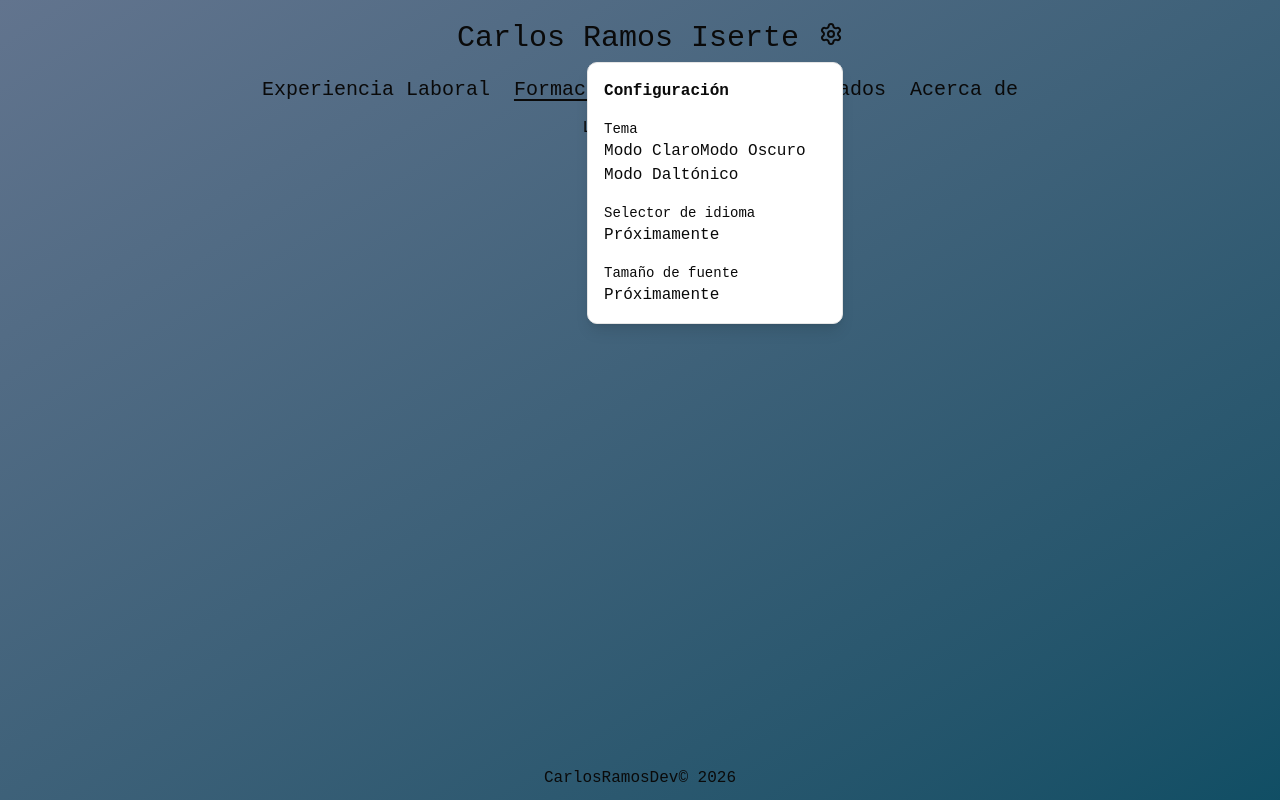
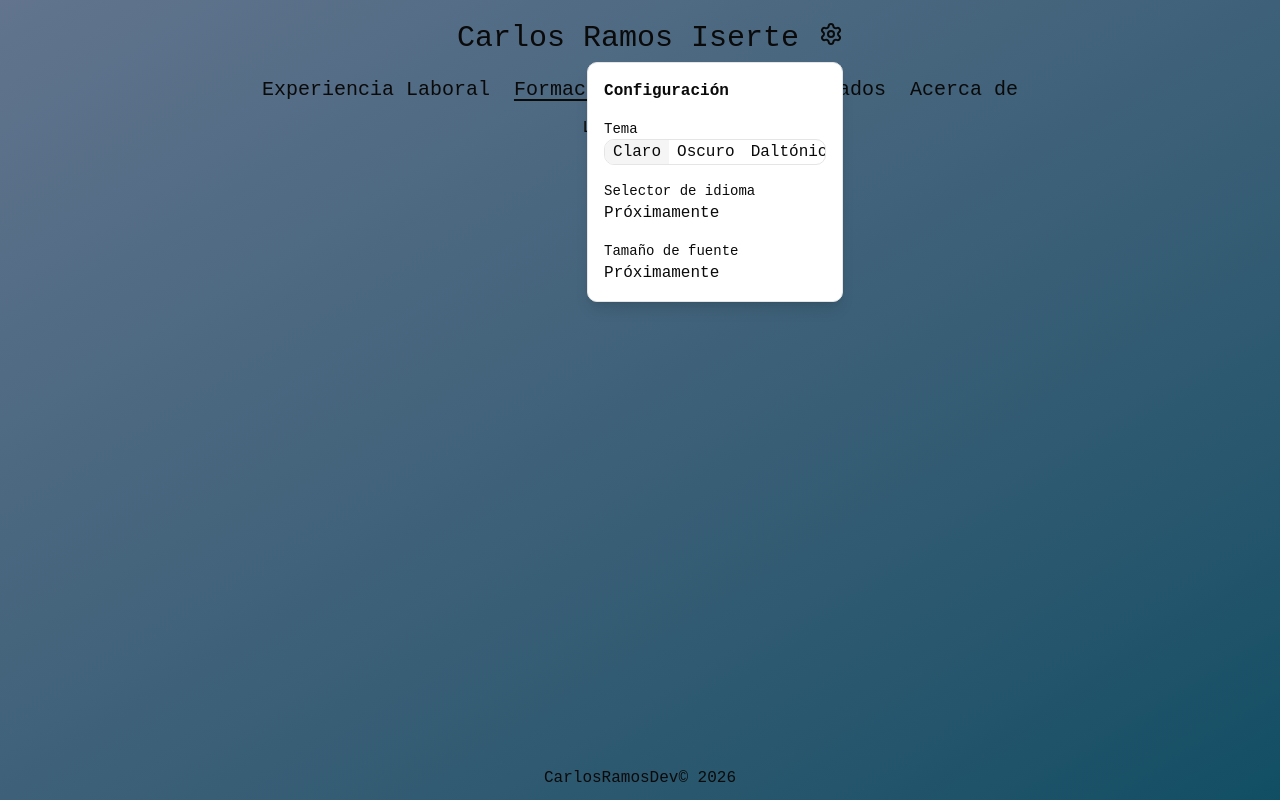
Before and after one commit to CarlosRamosDeveloper/portfolio, a React (Vite) app: page / in a window 1280 px wide. Both pictures are taken after a click on the button "Abrir Configuración". Built offline with nearby package versions, Linux system fonts and the light colour scheme.

Commit message:
implemented new ui for theme selection

```diff
--- a/src/portfolio/components/PortfolioLanguageSettings.tsx
+++ b/src/portfolio/components/PortfolioLanguageSettings.tsx
@@ -1,12 +1,28 @@
 import { useTheme } from '../hooks/useTheme';
 
 export const PortfolioLanguageSettings = () => {
-  const { setTheme } = useTheme();
+  const { theme, setTheme } = useTheme();
+
   return (
-    <>
-      <button onClick={() => setTheme('light')}>Modo Claro</button>
-      <button onClick={() => setTheme('dark')}>Modo Oscuro</button>
-      <button onClick={() => setTheme('colorblind')}>Modo Daltónico</button>
-    </>
+    <div className="flex rounded-lg border border-border overflow-hidden">
+      <button
+        className={`px-2 ${theme === 'light' ? 'bg-muted' : ''}`}
+        onClick={() => setTheme('light')}
+      >
+        Claro
+      </button>
+      <button
+        className={`px-2 ${theme === 'dark' ? 'bg-muted' : ''}`}
+        onClick={() => setTheme('dark')}
+      >
+        Oscuro
+      </button>
+      <button
+        className={`px-2 ${theme === 'colorblind' ? 'bg-muted' : ''}`}
+        onClick={() => setTheme('colorblind')}
+      >
+        Daltónico
+      </button>
+    </div>
   );
 };
```
